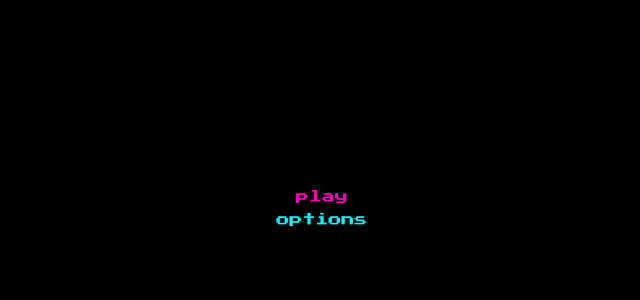
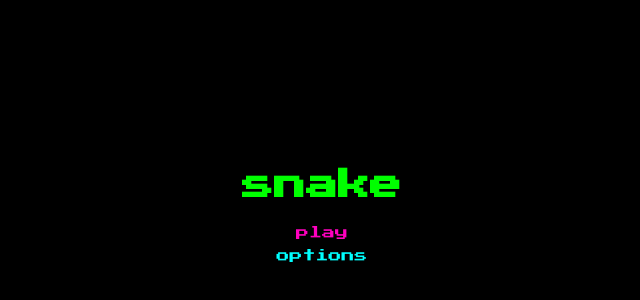
Before and after one commit to ErikStenmark/snake, a React (Create React App) app: page / in a window 1280 px wide. Shown: the part 192-492 px from the top of the page, without its empty margins (318-958 px from the left). Built offline with nearby package versions, Linux system fonts and the light colour scheme.

Commit message:
multi level main menu with options passed to game

```diff
--- /dev/null
+++ b/src/components/heading/heading.tsx
@@ -0,0 +1,33 @@
+import React from 'react';
+
+export enum HeadingSize {
+  SMALL = 'SMALL',
+  MEDIUM = 'MEDIUM',
+  LARGE = 'LARGE'
+}
+
+type HeadingProps = React.HTMLAttributes<HTMLElement> & {
+  size?: HeadingSize;
+  component?: React.ElementType;
+}
+
+const sizeMap: { [key in HeadingSize]: React.ElementType } = {
+  [HeadingSize.SMALL]: 'h3',
+  [HeadingSize.MEDIUM]: 'h2',
+  [HeadingSize.LARGE]: 'h1',
+}
+
+const Heading: React.FC<HeadingProps> = ({ size, component, color, style, ...rest }) => {
+  const Component = component || (!!size ? sizeMap[size] : 'h1');
+
+  const styleProp: React.HTMLAttributes<HTMLElement>['style'] = {
+    fontFamily: 'PressStart2P',
+    color: color || 'lime',
+    ...style,
+  }
+
+  return <Component {...rest} style={styleProp} />
+}
+
+Heading.displayName = 'Heading';
+export default Heading;
--- /dev/null
+++ b/src/components/heading/index.ts
@@ -0,0 +1,2 @@
+export { default } from './heading';
+export * from './heading';
--- a/src/components/main-menu/main-menu.tsx
+++ b/src/components/main-menu/main-menu.tsx
@@ -1,27 +1,74 @@
 import React from 'react';
 import { GameContext } from '../..';
+import Heading, { HeadingSize } from '../heading';
 import Menu, { MenuItem } from '../menu';
 
 const MainMenu: React.FC = () => {
-  const { setGameOn, isRunning } = React.useContext(GameContext);
-  const startGame = () => setGameOn(true);
+  const { isRunning, setGameOn, game } = React.useContext(GameContext);
+  const [screen, setScreen] = React.useState('main');
+
+  const [options, setOptions] = React.useState({
+    size: 'large',
+    walls: 'on',
+    speed: 'fast'
+  });
 
   if (isRunning) {
     return null;
+  };
+
+  game.setOptions(options);
+
+  const menuItems: MenuItem[] = [
+    { name: 'play', action: () => setGameOn(true) },
+    { name: 'options', action: () => setScreen('options') }
+  ];
+
+  const optionsItems: MenuItem[] = [
+    { name: 'size', action: () => { setScreen('size') } },
+    { name: 'walls', action: () => { setScreen('walls') } },
+    { name: 'speed', action: () => { setScreen('speed') } }
+  ];
+
+  const sizeOptions: MenuItem[] = [
+    { name: 'small', selected: options.size === 'small', action: () => { setOptions({ ...options, size: 'small' }) } },
+    { name: 'medium', selected: options.size === 'medium', action: () => { setOptions({ ...options, size: 'medium' }) } },
+    { name: 'large', selected: options.size === 'large', action: () => { setOptions({ ...options, size: 'large' }) } }
+  ];
+
+  const wallsOptions: MenuItem[] = [
+    { name: 'on', selected: options.walls === 'on', action: () => { setOptions({ ...options, walls: 'on' }) } },
+    { name: 'off', selected: options.walls === 'off', action: () => { setOptions({ ...options, walls: 'off' }) } }
+  ];
+
+  const speedOptions: MenuItem[] = [
+    { name: 'slow', selected: options.speed === 'slow', action: () => { setOptions({ ...options, speed: 'slow' }) } },
+    { name: 'medium', selected: options.speed === 'medium', action: () => { setOptions({ ...options, speed: 'medium' }) } },
+    { name: 'fast', selected: options.speed === 'fast', action: () => { setOptions({ ...options, speed: 'fast' }) } }
+  ];
+
+  const screens: { [key: string]: { onExit: () => void, items: MenuItem[] } } = {
+    main: { items: menuItems, onExit: () => { } },
+    options: { items: optionsItems, onExit: () => { setScreen('main') } },
+    size: { items: sizeOptions, onExit: () => { setScreen('options') } },
+    walls: { items: wallsOptions, onExit: () => { setScreen('options') } },
+    speed: { items: speedOptions, onExit: () => { setScreen('options') } }
   }
 
-  const openOptions = () => {
-    console.log('open options');
-  }
+  const isMain = screen === 'main';
+  const title = 'snake'
 
-  const menuItems: MenuItem[] = [
-    { name: 'play', action: startGame },
-    { name: 'options', action: openOptions }
-  ];
+  return (
+    <>
+      <Menu items={screens[screen].items} onExit={screens[screen].onExit}>
+        <Heading style={{ margin: '15px' }} size={isMain ? HeadingSize.LARGE : HeadingSize.SMALL}>
+          {isMain ? title : screen}
+        </Heading>
+      </Menu>
+    </>
+  );
 
-  return <Menu items={menuItems} />
-
-}
+};
 
 MainMenu.displayName = 'MainMenu';
 export default MainMenu;
--- a/src/components/menu/menu.module.css
+++ b/src/components/menu/menu.module.css
@@ -21,3 +21,11 @@
 .root button.active {
   color: rgb(255, 0, 191) !important;
 }
+
+.root button.selected::before {
+  content: "-> ";
+}
+
+.root button.selected::after {
+  content: " <-";
+}
--- a/src/components/menu/menu.tsx
+++ b/src/components/menu/menu.tsx
@@ -1,21 +1,24 @@
 import React from 'react';
 import style from './menu.module.css';
+import classNames from 'classnames';
 
 export type MenuItem = {
   name: string;
   action: () => void;
+  selected?: boolean
 }
 
-export type MenuProps = {
+export type MenuProps = React.HTMLAttributes<HTMLDivElement> & {
   items: MenuItem[];
+  onExit?: (() => void) | null | undefined;
 }
 
-const Menu: React.FC<MenuProps> = ({ items }) => {
-
+const Menu: React.FC<MenuProps> = ({ items, onExit, children, className, ...rest }) => {
   const [activeItem, setActiveItem] = React.useState<MenuItem>(items[0]);
-  const getItemIndex = () => items.findIndex(item => item.name === activeItem.name);
 
   React.useEffect(() => {
+    const getItemIndex = () => items.findIndex(item => item.name === activeItem.name);
+
     const keyListener = (e: KeyboardEvent) => {
       const indexAmount = items.length - 1;
       const currentIndex = getItemIndex();
@@ -31,23 +34,40 @@ const Menu: React.FC<MenuProps> = ({ items }) => {
       if (e.key === 'Enter') {
         activeItem.action();
       }
+
+      if (e.key === 'Escape' && !!onExit) {
+        onExit();
+      }
     }
 
     window.addEventListener('keydown', keyListener);
     return () => {
       window.removeEventListener('keydown', keyListener);
     }
-  }, [activeItem, items, getItemIndex]);
+  }, [activeItem, items, onExit]);
+
+  React.useEffect(() => {
+    const selected = items.find(item => item.selected);
+    setActiveItem(!!selected ? selected : items[0]);
+  }, [items, setActiveItem]);
 
   return (
-    <div className={style.root}>
-      {items.map(item => <button
-        key={`menu-item-${item.name}`}
-        className={activeItem.name === item.name ? style.active : ''}
-      >{
-          item.name}
-      </button>
-      )}
+    <div {...rest} className={classNames(style.root, className)}>
+      {children}
+      {items.map(item => {
+
+        const classProp = classNames({
+          [style.active]: activeItem.name === item.name,
+          [style.selected]: item.selected
+        })
+
+        return (
+          <button key={`menu-item-${item.name}`} className={classProp}>
+            {item.name}
+          </button>
+        );
+
+      })}
     </div>
   );
 }
--- a/src/game/main.ts
+++ b/src/game/main.ts
@@ -2,11 +2,13 @@ import Renderer from './renderer';
 
 export default class Main {
   private renderer: Renderer | null = null;
-  private dataCB: () => void = () => { }
+  private dataCB: () => void = () => { };
+  private options: any = {};
 
   public run() {
     this.renderer = new Renderer();
     this.renderer.setDataCB(this.dataCB);
+    this.renderer.setOptions(this.options);
     this.isRunning = true;
 
     const loop = () => window.requestAnimationFrame(gameLoop);
@@ -37,6 +39,11 @@ export default class Main {
     return this.renderer?.setDataCB(this.dataCB);
   }
 
+  public setOptions(options: any) {
+    this.options = options;
+    this.renderer?.setOptions(options);
+  }
+
   private isRunning = false;
 
 }
--- a/src/game/renderer.ts
+++ b/src/game/renderer.ts
@@ -46,6 +46,8 @@ class Renderer {
   private firstRender = true;
   private isPaused = false;
 
+  private options: any = {};
+
   private dataCB: (...args: any) => void = () => { }
 
   private boundaries = {
@@ -84,6 +86,9 @@ class Renderer {
 
   private keyUpCB = (e: KeyboardEvent) => this.keysPressed = this.keysPressed.filter(k => k !== e.key);
 
+  public setOptions(options: any) {
+    this.options = options;
+  }
 
   public onUpdate() {
     this.calculateTime();
@@ -101,7 +106,6 @@ class Renderer {
     this.drawCoordinates();
     this.snake();
     this.food();
-    // this.displayScore();
 
     if (this.firstRender) {
       this.firstRender = false;
@@ -244,15 +248,6 @@ class Renderer {
 
     const text = `fps: ${this.avgFps} delta: ${this.avgDelta}`;
     this.ctx.fillText(text, this.boundaries.xEnd, down);
-  }
-
-  private displayScore() {
-    this.setFont();
-    this.ctx.textAlign = 'left';
-    const { up } = this.getTextRowHeight();
-
-    const text = `score: ${this.snakePos.length - 1}`;
-    this.ctx.fillText(text, this.boundaries.xStart, up);
   }
 
   private getCoordinateIndex = (position: Position) => {
```
